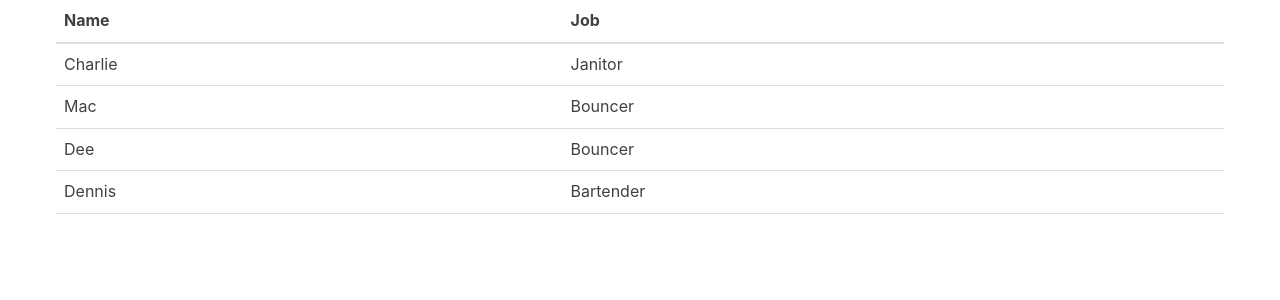
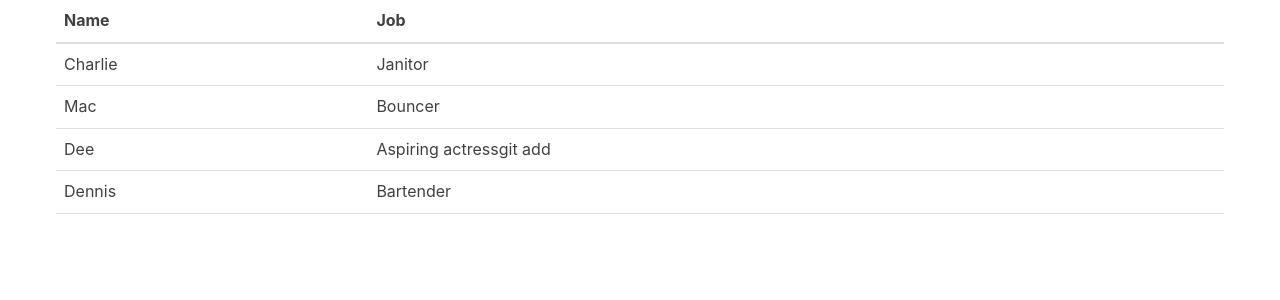
Before and after one commit to VirginieBoissiere/react-turorial-react, a React (Create React App) app in the folder react-tutorial/: page / in a window 1280 px wide. Shown: the top 300 px of the page. Built offline with nearby package versions, Linux system fonts and the light colour scheme.

Commit message:
affichage du tableau avec le composant table

```diff
--- a/react-tutorial/src/Table.js
+++ b/react-tutorial/src/Table.js
@@ -1,14 +1,19 @@
 import React, { Component } from 'react'
-class Table extends Component {
-    render() {
-        return (
-            <table>
-                <thead>
+const TableHeader = ()=>{
+return (
+    <thead>
                     <tr>
                         <th>Name</th>
                         <th>Job</th>
                     </tr>
                 </thead>
+)
+
+}
+
+const TableBody=()=>{
+    return (
+
                 <tbody>
                     <tr>
                         <td>Charlie</td>
@@ -20,7 +25,7 @@ class Table extends Component {
                     </tr>
                     <tr>
                         <td>Dee</td>
-                        <td>Bouncer</td>
+                        <td>Aspiring actressgit add</td>
                     </tr>
                     <tr>
                         <td>Dennis</td>
@@ -28,8 +33,19 @@ class Table extends Component {
                     </tr>
 
                 </tbody>
-            </table>
-        )
-    }
+    )
 }
+
+        class Table extends Component{
+            render(){
+                return(
+                    <table>
+                        <TableHeader />
+                        <TableBody />
+                    </table>
+
+                )
+
+            }
+        }
 export default Table
```
